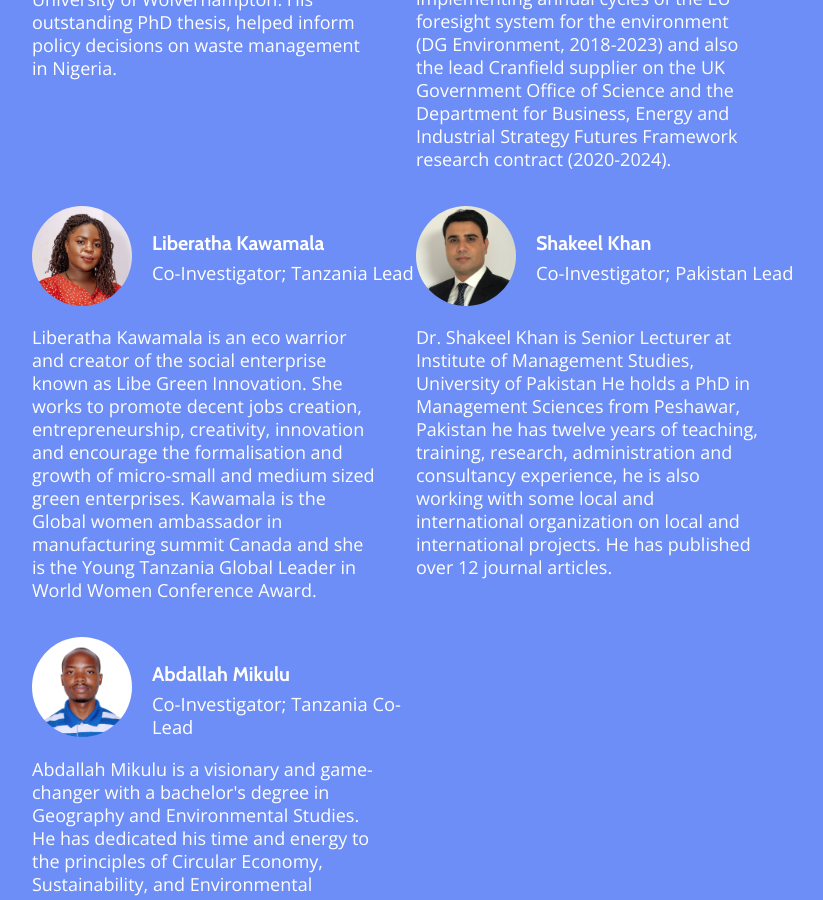
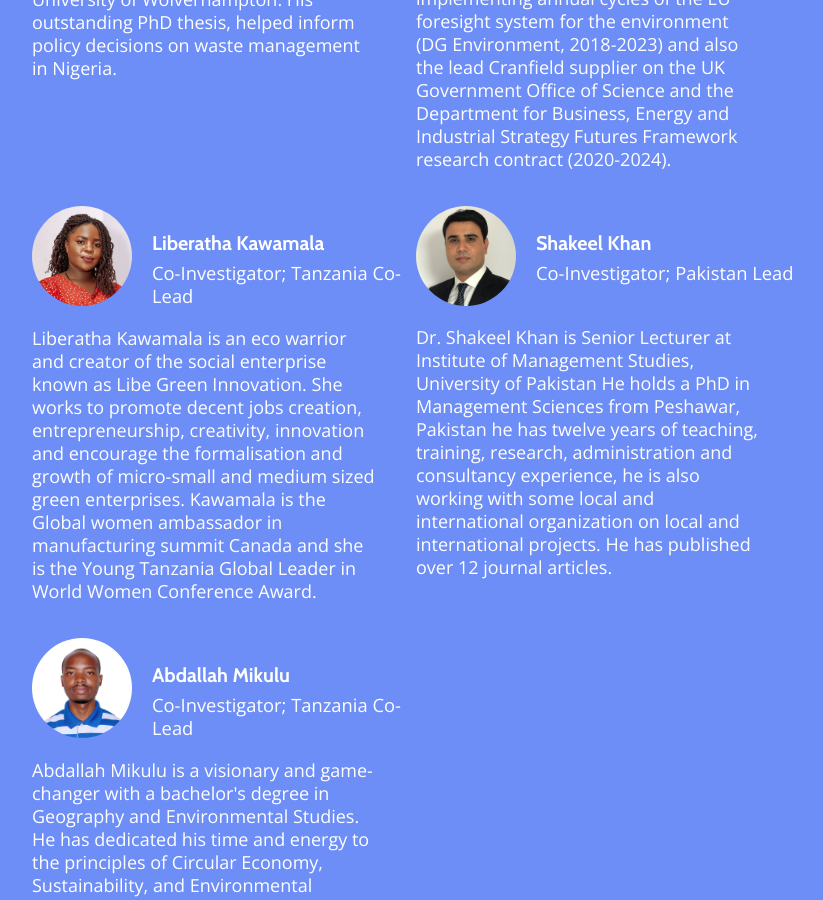
Before and after one commit to yadurajiv/CircularEconomies, a Jekyll site: the page built from pages/about.markdown, in a window 1280 px wide and 900 px high, scrolled down 1561 px. Shown: the whole window, without its empty margins (224-1047 px from the left). Built offline with Jekyll 4.4.1, drawn with Linux system fonts in a browser that asks for light colours.

```diff
--- a/pages/about/bio-7.html
+++ b/pages/about/bio-7.html
@@ -6,7 +6,7 @@
 	</div>
 	<div>
 		<h3>Liberatha Kawamala</h3>
-		<h4>Co-Investigator; Tanzania Lead</h4>
+		<h4>Co-Investigator; Tanzania Co-Lead</h4>
 	</div>
 </div>
 
```
